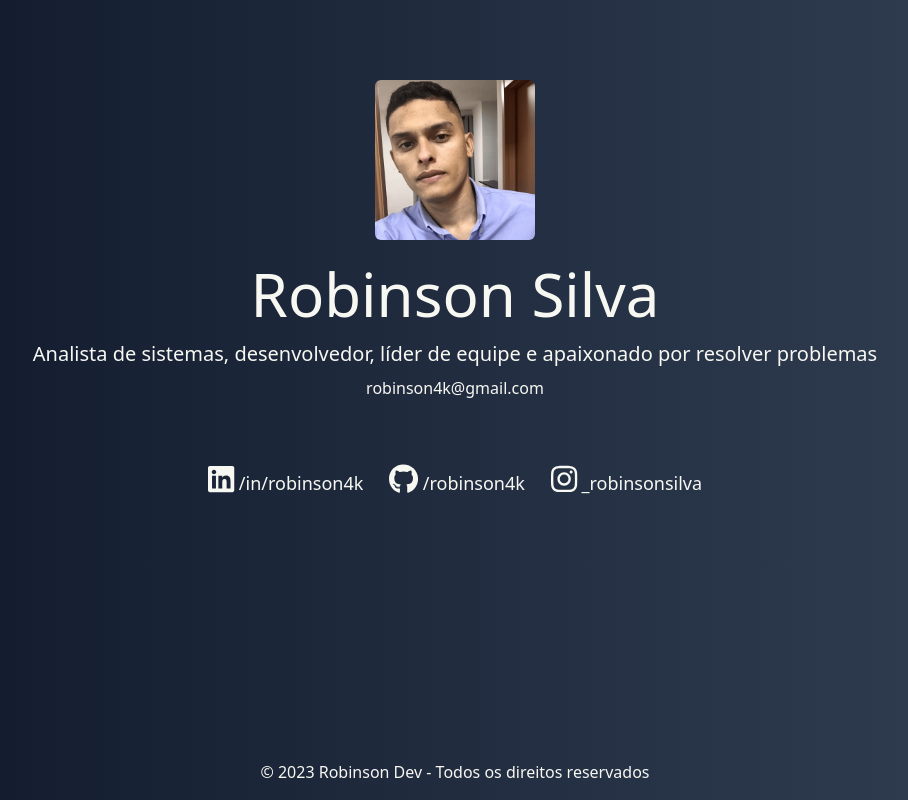
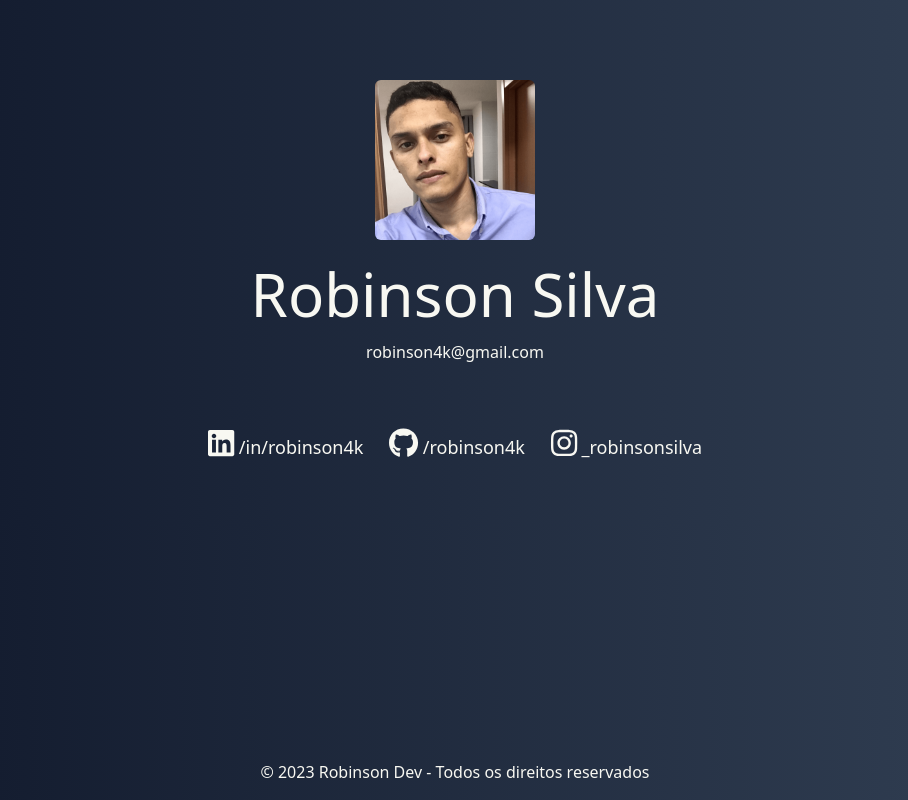
Before and after one commit to robinson4k/meusite, a Vue app: page / in a window 1280 px wide. Shown: the whole page, without its empty margins (185-1093 px from the left). Built offline with nearby package versions, Linux system fonts and the light colour scheme.

Commit message:
correcoes

```diff
--- a/src/components/HelloWorld.vue
+++ b/src/components/HelloWorld.vue
@@ -24,8 +24,6 @@ import { faLinkedin, faGithub, faInstagram } from '@fortawesome/free-brands-svg-
 <div class="text-center text-[#F8F8F2] mt-20">
     <img src="/images/eu-robinson.png" alt="Robinson Silva avatar" class="mx-auto rounded-md mb-6" width="160px" height="160px">
     <h1 class="text-6xl mb-4">Robinson Silva</h1>
-
-    <h2 class="text-xl mb-2">Analista de sistemas, desenvolvedor, líder de equipe e apaixonado por resolver problemas</h2>
 
     <p class="mb-16"><a href="mailto:robinson4k@gmail.com">robinson4k@gmail.com</a></p>
 
```
